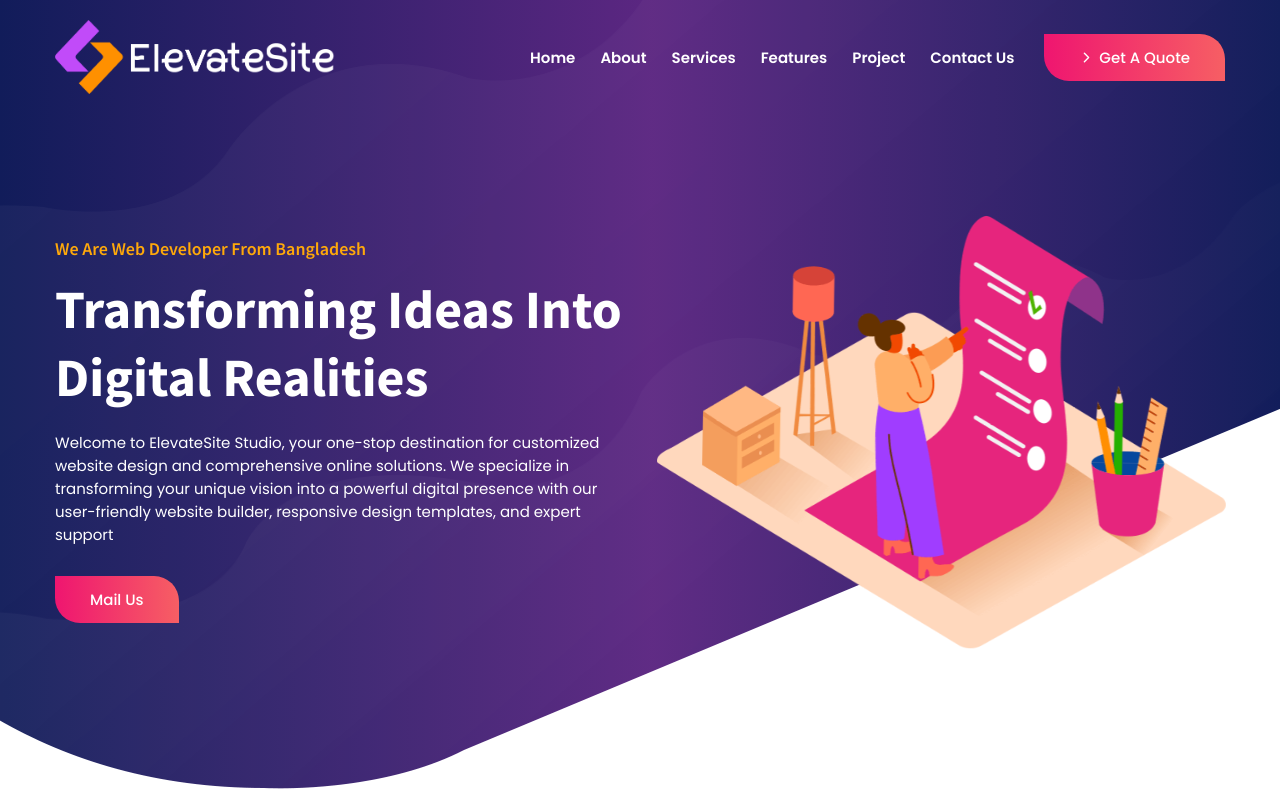
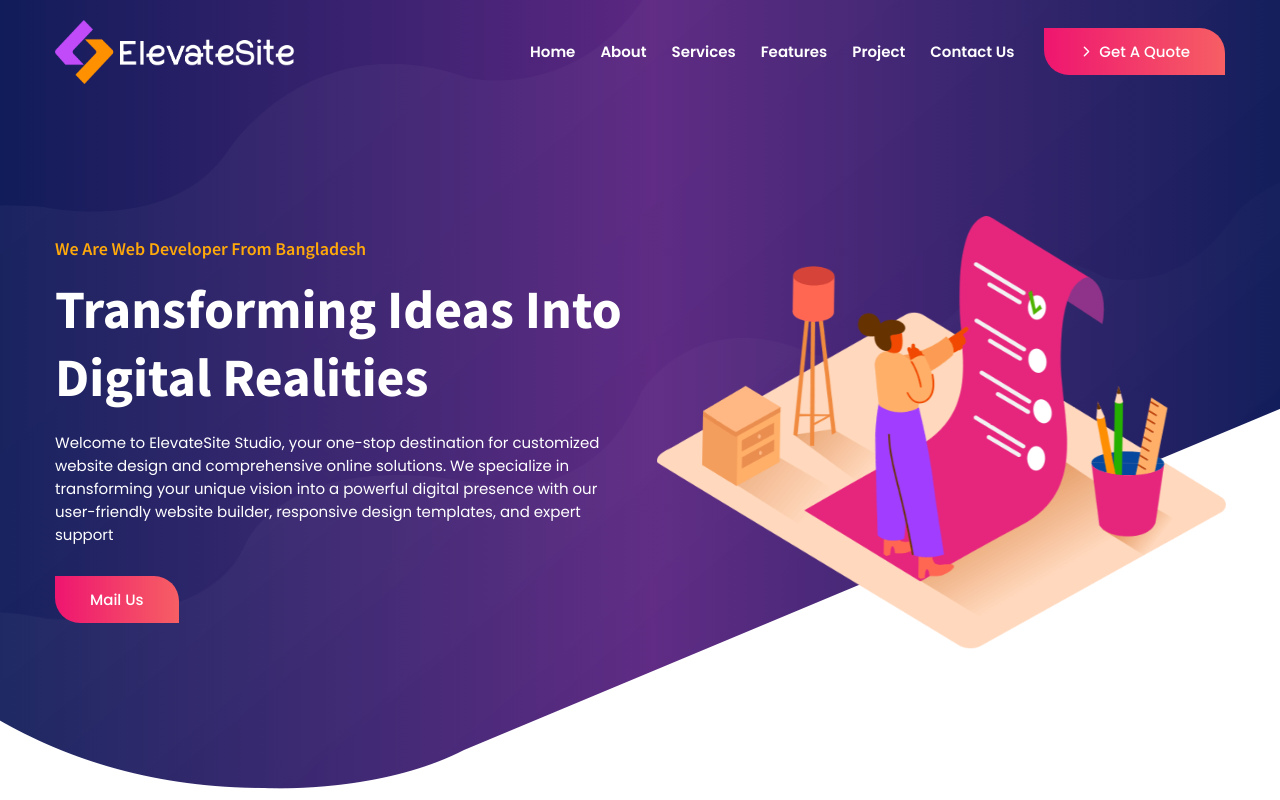
Before and after one commit to tanvirasif55/agency-landing, a plain HTML site: page index.html in a window 1280 px wide. Shown: the top 800 px of the page. Drawn offline with nearby package versions, Linux system fonts and the light colour scheme.

Commit message:
Update index.html -- tanvir

```diff
--- a/index.html
+++ b/index.html
@@ -37,7 +37,7 @@
     <div class="container">
 
       <a href="#" class="logo">
-        <img src="./assets/images/new-logo.png" width="280" height="32" alt="logo">
+        <img src="./assets/images/new-logo.png" width="240" height="26" alt="logo">
       </a>
 
       <div class="overlay" data-overlay></div>
```
